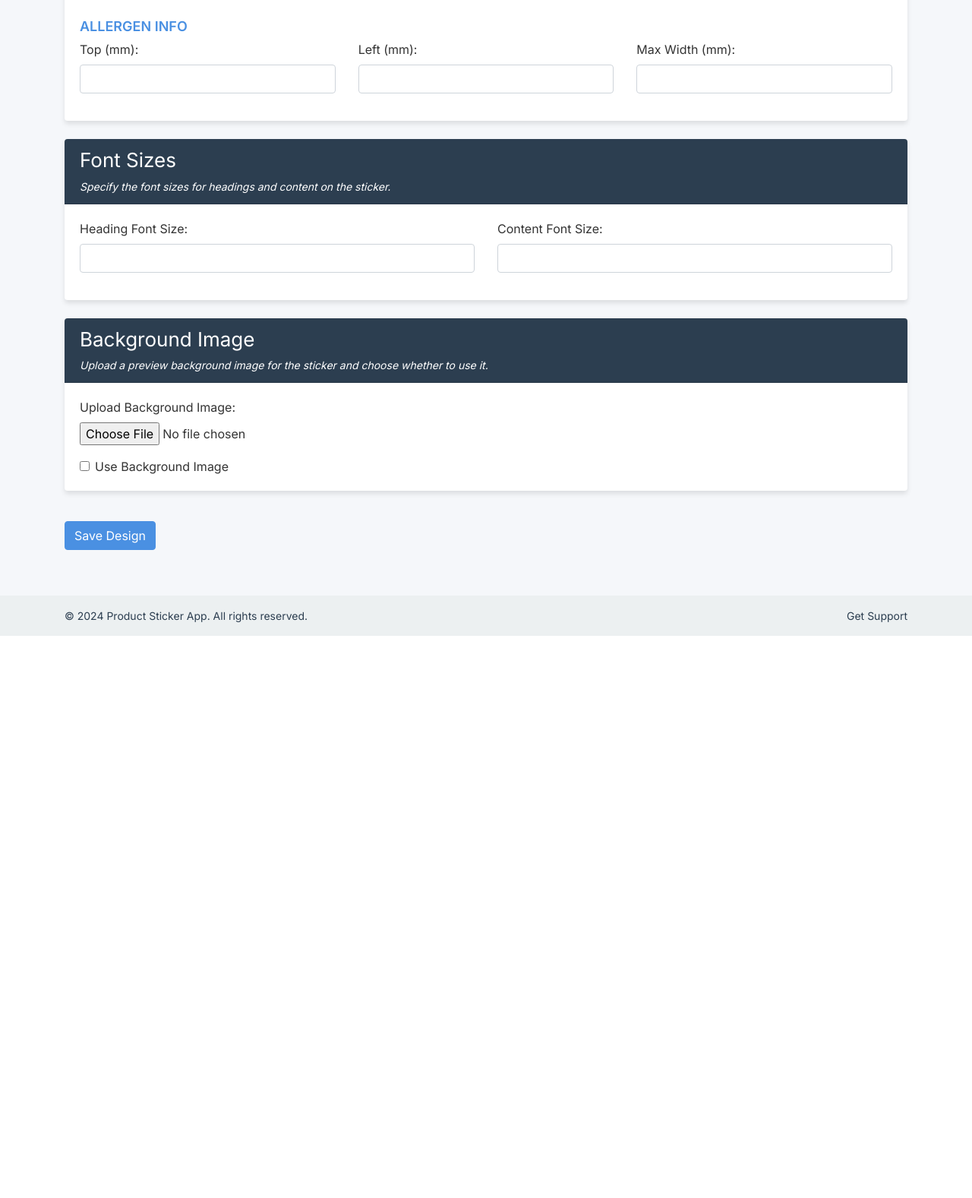
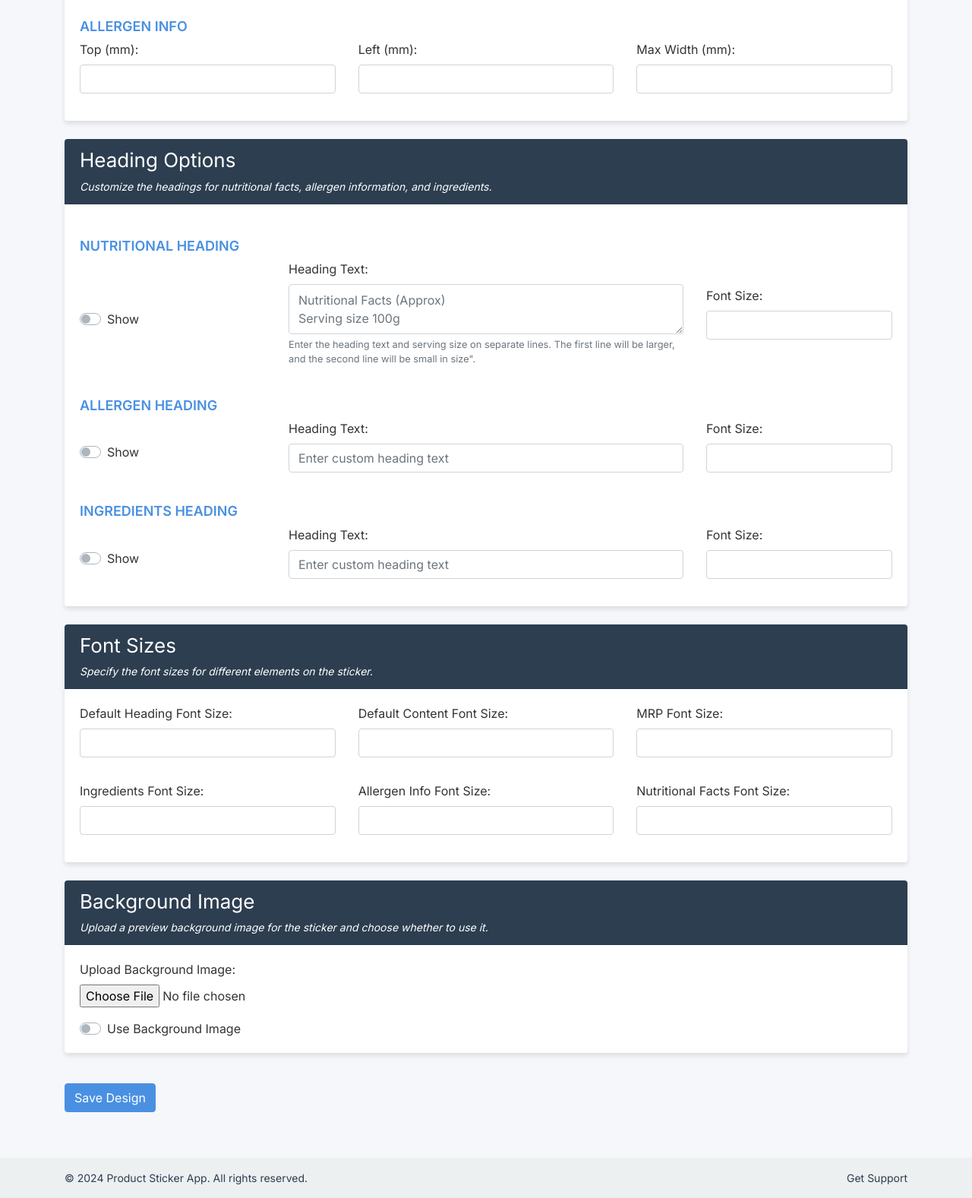
Before and after one commit to ajithrn/product-sticker-app, a Python web app: template app/templates/sticker_design.html in a window 1280 px wide. Shown: the part 1640-3217 px from the top of the page at 76% size. Before the commit the page ends 2477 px from the top, so only its background shows below. Run offline with Jinja, Linux system fonts and the light colour scheme; the template is opened without the code that fills it, so the values that code supplies are empty; some libraries are stand-ins or nearby versions.

Commit message:
Sticker customizations add font sizes and section headings
    - Introduce new font size fields for MRP, ingredients, allergen info, and nutritional facts in StickerDesign model.
    - Add option to display and customize headings for each section.
    - Update sticker_generation code for flexibility and set default font sizes for each sections.

```diff
--- a/app/templates/sticker_design.html
+++ b/app/templates/sticker_design.html
@@ -72,23 +72,94 @@
 
   <div class="card mb-4">
     <div class="card-header">
+      <h2 class="mb-0">Heading Options</h2>
+      <p class="mt-2 mb-0 font-italic">Customize the headings for nutritional facts, allergen information, and ingredients.</p>
+    </div>
+    <div class="card-body">
+      {% for heading in ['nutritional', 'allergen', 'ingredients'] %}
+      <h4 class="mt-4 text-uppercase">{{ heading|title }} Heading</h4>
+      <div class="row align-items-center">
+        <div class="col-md-3">
+          <div class="custom-control custom-switch">
+            <input type="checkbox" class="custom-control-input" id="print_{{ heading }}_heading" name="print_{{ heading }}_heading"
+              {% if design['print_' + heading + '_heading'] %} checked {% endif %}>
+            <label class="custom-control-label" for="print_{{ heading }}_heading">Show</label>
+          </div>
+        </div>
+        <div class="col-md-6">
+          <div class="form-group">
+            <label for="{{ heading }}_heading_text">Heading Text:</label>
+            {% if heading == 'nutritional' %}
+              <textarea class="form-control" id="{{ heading }}_heading_text" name="{{ heading }}_heading_text"
+                rows="2" placeholder="Nutritional Facts (Approx)&#10;Serving size 100g">{{ design[heading + '_heading_text'] }}</textarea>
+              <small class="form-text text-muted">Enter the heading text and serving size on separate lines. The first line will be larger, and the second line will be small in size".</small>
+            {% else %}
+              <input type="text" class="form-control" id="{{ heading }}_heading_text" name="{{ heading }}_heading_text"
+                value="{{ design[heading + '_heading_text'] }}" placeholder="Enter custom heading text">
+            {% endif %}
+          </div>
+        </div>
+        <div class="col-md-3">
+          <div class="form-group">
+            <label for="{{ heading }}_heading_font_size">Font Size:</label>
+            <input type="number" step="0.1" class="form-control" id="{{ heading }}_heading_font_size" name="{{ heading }}_heading_font_size"
+              value="{{ design[heading + '_heading_font_size'] }}" required>
+          </div>
+        </div>
+      </div>
+      {% endfor %}
+    </div>
+  </div>
+
+  <div class="card mb-4">
+    <div class="card-header">
       <h2 class="mb-0">Font Sizes</h2>
-      <p class="mt-2 mb-0 font-italic">Specify the font sizes for headings and content on the sticker.</p>
+      <p class="mt-2 mb-0 font-italic">Specify the font sizes for different elements on the sticker.</p>
     </div>
     <div class="card-body">
       <div class="row">
-        <div class="col-md-6">
+        <div class="col-md-4">
           <div class="form-group">
-            <label for="heading_font_size">Heading Font Size:</label>
+            <label for="heading_font_size">Default Heading Font Size:</label>
             <input type="number" step="0.1" class="form-control" id="heading_font_size" name="heading_font_size"
               value="{{ design.heading_font_size }}" required>
           </div>
         </div>
-        <div class="col-md-6">
+        <div class="col-md-4">
           <div class="form-group">
-            <label for="content_font_size">Content Font Size:</label>
+            <label for="content_font_size">Default Content Font Size:</label>
             <input type="number" step="0.1" class="form-control" id="content_font_size" name="content_font_size"
               value="{{ design.content_font_size }}" required>
+          </div>
+        </div>
+        <div class="col-md-4">
+          <div class="form-group">
+            <label for="mrp_font_size">MRP Font Size:</label>
+            <input type="number" step="0.1" class="form-control" id="mrp_font_size" name="mrp_font_size"
+              value="{{ design.mrp_font_size }}" required>
+          </div>
+        </div>
+      </div>
+      <div class="row mt-3">
+        <div class="col-md-4">
+          <div class="form-group">
+            <label for="ingredients_font_size">Ingredients Font Size:</label>
+            <input type="number" step="0.1" class="form-control" id="ingredients_font_size" name="ingredients_font_size"
+              value="{{ design.ingredients_font_size }}" required>
+          </div>
+        </div>
+        <div class="col-md-4">
+          <div class="form-group">
+            <label for="allergen_info_font_size">Allergen Info Font Size:</label>
+            <input type="number" step="0.1" class="form-control" id="allergen_info_font_size" name="allergen_info_font_size"
+              value="{{ design.allergen_info_font_size }}" required>
+          </div>
+        </div>
+        <div class="col-md-4">
+          <div class="form-group">
+            <label for="nutritional_facts_font_size">Nutritional Facts Font Size:</label>
+            <input type="number" step="0.1" class="form-control" id="nutritional_facts_font_size" name="nutritional_facts_font_size"
+              value="{{ design.nutritional_facts_font_size }}" required>
           </div>
         </div>
       </div>
@@ -107,9 +178,9 @@
             <label for="bg_image">Upload Background Image:</label>
             <input type="file" class="form-control-file" id="bg_image" name="bg_image">
           </div>
-          <div class="form-check mt-3">
-            <input type="checkbox" class="form-check-input" id="use_bg_image" name="use_bg_image" {% if design.use_bg_image %} checked {% endif %}>
-            <label class="form-check-label" for="use_bg_image">Use Background Image</label>
+          <div class="custom-control custom-switch mt-3">
+            <input type="checkbox" class="custom-control-input" id="use_bg_image" name="use_bg_image" {% if design.use_bg_image %} checked {% endif %}>
+            <label class="custom-control-label" for="use_bg_image">Use Background Image</label>
           </div>
         </div>
         <div class="col-md-6">
@@ -126,3 +197,22 @@
   <button type="submit" class="btn btn-primary mt-3">Save Design</button>
 </form>
 {% endblock %}
+
+{% block scripts %}
+{{ super() }}
+<script>
+  document.addEventListener('DOMContentLoaded', function() {
+    const toggles = document.querySelectorAll('.custom-control-input[type="checkbox"]');
+    toggles.forEach(toggle => {
+      toggle.addEventListener('change', function() {
+        const headingTextInput = this.closest('.row').querySelector('textarea, input[type="text"]');
+        const fontSizeInput = this.closest('.row').querySelector('input[type="number"]');
+        headingTextInput.disabled = !this.checked;
+        fontSizeInput.disabled = !this.checked;
+      });
+      // Initialize state
+      toggle.dispatchEvent(new Event('change'));
+    });
+  });
+</script>
+{% endblock %}
```
Also changed, not shown: app/forms.py (+8 -1 lines), app/main/routes.py (+12 -0 lines), app/models.py (+13 -0 lines), app/sticker.py (+31 -6 lines).
